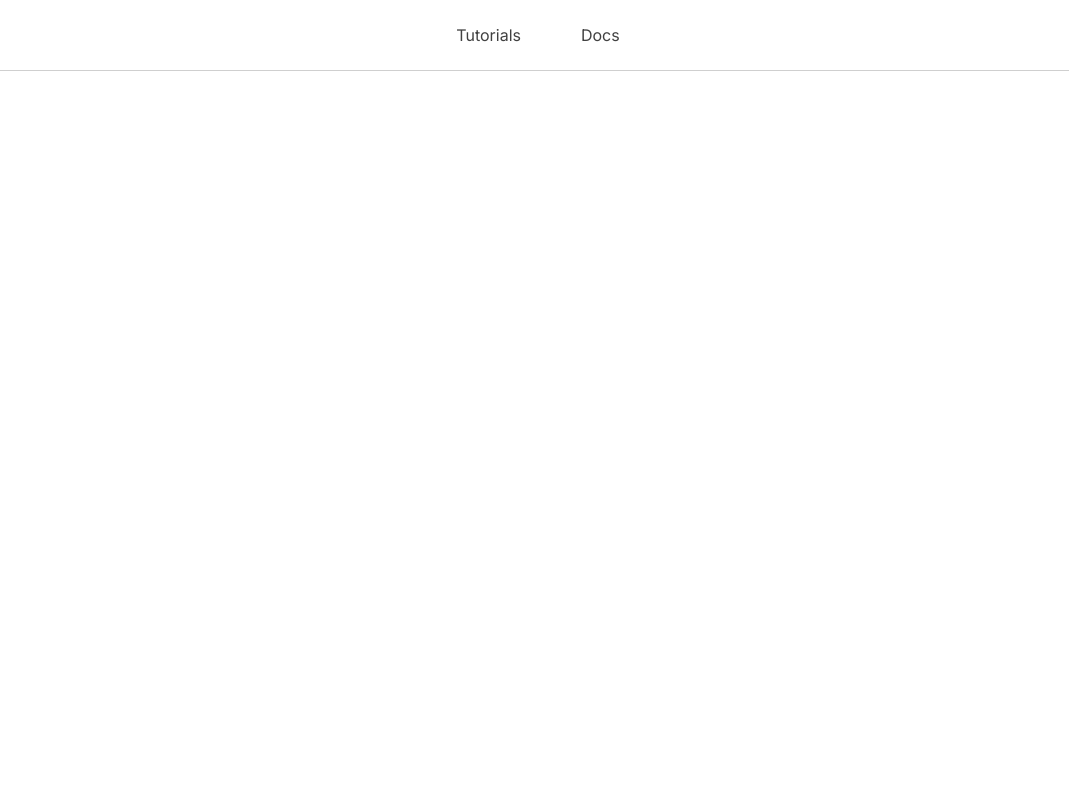
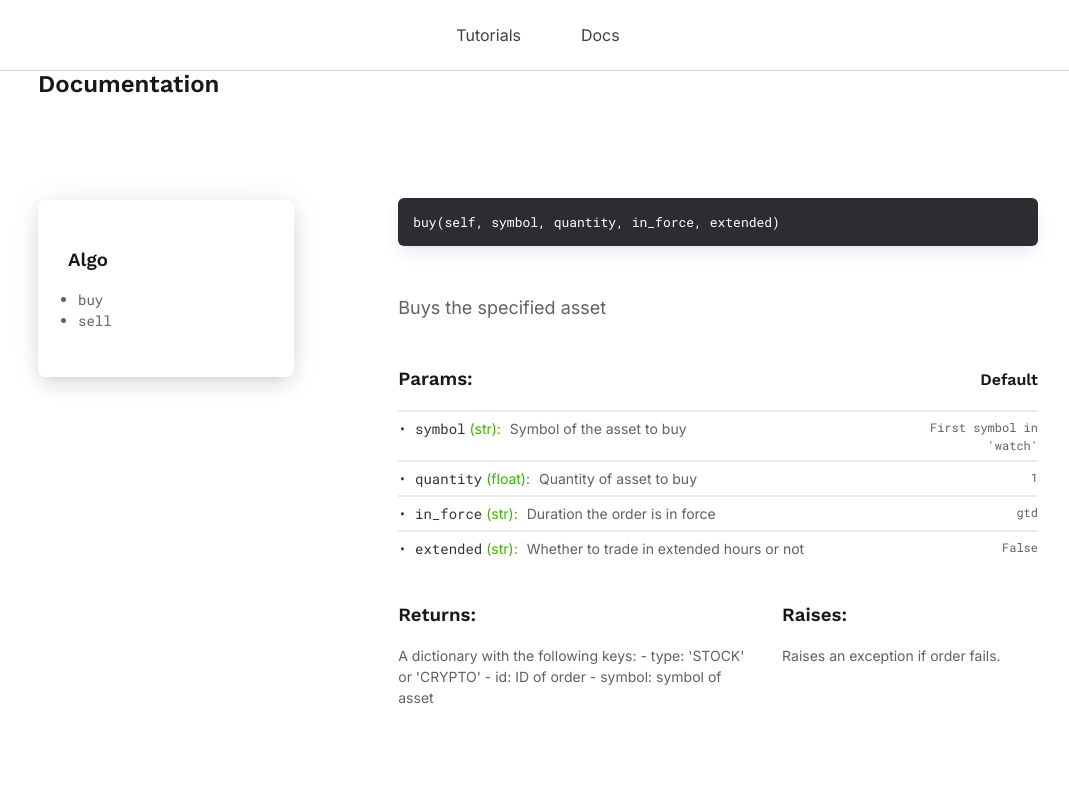
Before and after one commit to tfukaza/harvest, a Next.js app in the folder website/: page /docs in a window 1280 px wide. Shown: the top 800 px of the page, without its empty margins (102-1171 px from the left). Built offline with nearby package versions, Linux system fonts and the light colour scheme.

Commit message:
Added documentation to website

```diff
--- a/website/pages/components/code.js
+++ b/website/pages/components/code.js
@@ -1,4 +1,3 @@
-import rc from '../../styles/rowcrop.module.css'
 import SyntaxHighlighter from 'react-syntax-highlighter';
 
 export default function CodeBlock({lang, value}) {
--- /dev/null
+++ b/website/pages/components/func.js
@@ -0,0 +1,35 @@
+import doc from '../../styles/Doc.module.css'
+import CodeBlock from './code'
+
+export default function Function({dict}) {
+    let params=[]
+    for (let v of dict["params"]){
+        params.push(
+            <div>
+                <p className={doc.paramName}>• {v["name"]}</p>
+                <p className={doc.paramType}>&nbsp;({v["type"]}):</p>
+                <p className={doc.paramDesc}>&nbsp;{v["description"]}</p>
+                <p className={doc.paramDef}>{v["default"]}</p>
+            </div>
+        );
+    }
+    return (
+            <div className={doc.entry} id={dict["short"]}>
+            <CodeBlock
+                lang="python"
+                value={dict["name"]}>
+            </CodeBlock>
+            <p>{dict["description"]}</p>
+            <div className={doc.paramHeader}>
+                <h3>Params:</h3><h4>Default</h4>
+                {params}
+            </div>
+            <div className={doc.paramReturn}>
+                <h3>Returns:</h3><p>{dict["returns"]}</p></div>
+            <div className={doc.paramRaise}>
+                <h3>Raises:</h3>
+                <p>{dict["raises"]}</p></div>
+
+            </div>
+    )
+}
--- /dev/null
+++ b/website/pages/docs-content/algo.json
@@ -0,0 +1,56 @@
+[
+    {
+        "name": "buy(self, symbol, quantity, in_force, extended)",
+        "short": "buy",
+        "description": "Buys the specified asset",
+        "params": [
+            {
+                "name": "symbol",
+                "type":"str",
+                "description":"Symbol of the asset to buy",
+                "default":"First symbol in 'watch'"
+            },{
+                "name": "quantity",
+                "type":"float",
+                "description":"Quantity of asset to buy",
+                "default":"1"
+            },{
+                "name": "in_force",
+                "type":"str",
+                "description":"Duration the order is in force",
+                "default":"gtd"
+            },{
+                "name": "extended",
+                "type":"str",
+                "description":"Whether to trade in extended hours or not",
+                "default":"False"
+            }],
+        "returns": "A dictionary with the following keys:\n\t- type: 'STOCK' or 'CRYPTO'\n\t- id: ID of order\n\t- symbol: symbol of asset",
+        "raises": "Raises an exception if order fails."
+    },
+    {
+        "name": "sell(self, symbol, quantity, in_force, extended)",
+        "short": "sell",
+        "description": "Sells the specified asset",
+        "params": [
+            {
+                "name": "symbol",
+                "type":"str",
+                "description":"Symbol of the asset to sell"
+            },{
+                "name": "quantity",
+                "type":"float",
+                "description":"Quantity of asset to sell"
+            },{
+                "name": "in_force",
+                "type":"str",
+                "description":"Duration the order is in force"
+            },{
+                "name": "extended",
+                "type":"str",
+                "description":"Whether to trade in extended hours or not"
+            }],
+        "returns": "A dictionary with the following keys:\n\t- type: 'STOCK' or 'CRYPTO'\n\t- id: ID of order\n\t- symbol: symbol of asset",
+        "raises": "Raises an exception if order fails."
+    }
+]
--- a/website/pages/docs.js
+++ b/website/pages/docs.js
@@ -1,16 +1,43 @@
 import NavBar from './components/navbar.js'
 import Header from './components/header.js'
+import Function from './components/func.js'
+import Link from 'next/link'
 
 import styles from '../styles/Home.module.css'
+import doc from '../styles/Doc.module.css'
 import rc from '../styles/rowcrop.module.css'
 
+import algos from './docs-content/algo.json'
+
 export default function Home() {
+  let algo_items = [];
+  let algo_func = [];
+  for (let val of algos){
+    algo_items.push(<Function dict={val}></Function>);
+    algo_func.push(<Link
+                    href={'/docs#'+val["short"]}
+                    passHref>
+                      <li>{val["short"]}</li></Link>)
+  }
+
   return (
     <div className={styles.container}>
       <Header title="Harvest | Documentation"></Header>
       <NavBar></NavBar>
+      <section></section>
+
       <main className={styles.main}>
 
+        <section className={styles.section}>
+          <h1>Documentation</h1>
+          <nav className={`${doc.nav} ${rc.card}`}>
+          <h3>Algo</h3>
+          <ul>
+           {algo_func}
+          </ul>
+        </nav>
+          {algo_items}
+        </section>
       </main>
 
       <footer className={styles.footer}>
--- a/website/pages/index.js
+++ b/website/pages/index.js
@@ -23,7 +23,7 @@ export default function Home() {
           </p>
           <Link href="/tutorial/starter">
             <a className={`${rc.button} ${styles.button}`}>
-              Starter Guide
+              Startup Guide
             </a>
           </Link>
         </section>
--- a/website/pages/tutorial/starter.js
+++ b/website/pages/tutorial/starter.js
@@ -15,7 +15,7 @@ export default function Module() {
         </section>
         <section className={styles.section}>
             <div className={styles.text}>
-                <h1>Starter Guide</h1>
+                <h1>Startup Guide</h1>
                 <h2>Prerequisites</h2>
                 <p>Before we begin, make sure you have the following:
                 </p>
--- /dev/null
+++ b/website/styles/Doc.module.css
@@ -0,0 +1,104 @@
+.nav{
+  grid-column-start: 1;
+  grid-column-end: 3;
+  position: sticky;
+  top:200px;
+  height: fit-content;
+  max-height: 60vh;
+}
+
+.nav ul{
+  padding-left:10px;
+}
+.nav ul li{
+  font-family: 'Roboto Mono', monospace;
+  cursor: pointer;
+  font-size: 14px;
+  transition: 0.1s;
+}
+.nav ul li:hover{
+  color:rgb(170, 170, 170);
+}
+
+.entry{
+  grid-column-start: 4;
+  grid-column-end: 13;
+  margin: 50px 0px;
+  display: flex;
+  flex-wrap: wrap;
+}
+
+.entry pre{
+  background-color: #2c2d31;
+}
+
+.entry pre code{
+  color:white;
+}
+.entry > p{
+  font-size: 18px;
+}
+
+.entry > div{
+  margin: 10px 0px;
+}
+.paramHeader{
+  width:100%;
+  display: inline-flex;
+  flex-wrap: wrap;
+}
+
+.paramHeader h3, .paramHeader h4{
+  width:50%;
+}
+
+.paramHeader h4{
+  text-align: right;
+}
+
+.paramHeader div{
+  width:100%;
+  padding: 0px 0px;
+  border-top: solid 2px #ebebeb;
+  display: inline-flex;
+}
+
+.paramHeader div p{
+  margin: 6px 0px;
+  font-size: 14px;
+}
+
+.paramHeader div p:nth-of-type(1){
+  color:#333333;
+  font-family: 'Roboto Mono', monospace;
+}
+.paramHeader div p:nth-of-type(2){
+  color:rgb(61, 179, 6);
+}
+.paramHeader div p:nth-of-type(3){
+  width:50%;
+  margin-left:5px;
+}
+.paramHeader div p:nth-of-type(4){
+  font-family: 'Roboto Mono', monospace;
+  font-size: 12px;
+  width:25%;
+  margin-left: auto;
+  text-align: right;
+}
+
+.paramReturn{
+  width: 60%;
+  padding-right: 30px;
+  box-sizing: border-box;
+}
+.paramReturn p{
+  font-size: 14px;
+}
+
+.paramRaise{
+  width: 40%;
+}
+.paramRaise p{
+  font-size: 14px;
+}
--- a/website/styles/Home.module.css
+++ b/website/styles/Home.module.css
@@ -22,6 +22,7 @@
   display: flex;
   justify-content: center;
   align-items: center;
+  z-index: 1;
 }
 
 .nav a{
--- a/website/styles/globals.css
+++ b/website/styles/globals.css
@@ -8,7 +8,7 @@ body {
   margin: 0;
 }
 
-h1, h2, h1 a{
+h1, h2, h3, h4, h5, h1 a{
   font-family: 'Work Sans', sans-serif;
   color: #181818;
 }
```
Also changed, not shown: 1 other file (tests, documents, lock files or other folders).
